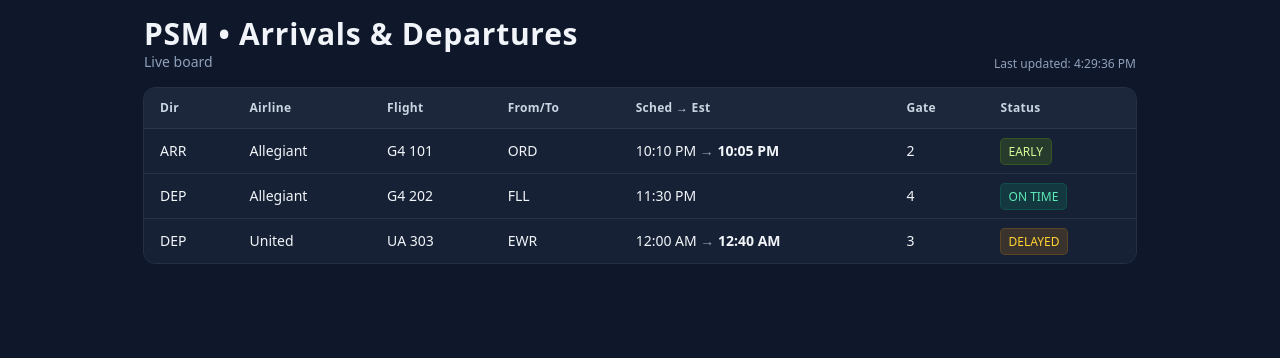
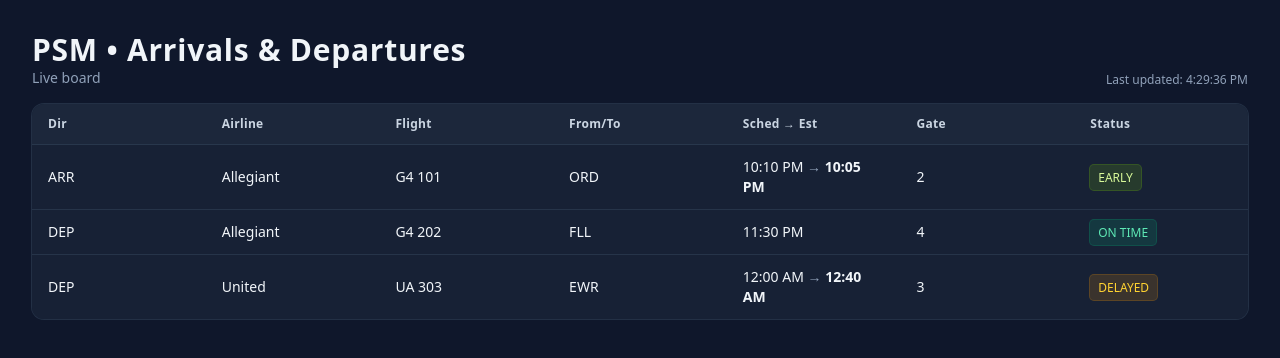
Before and after one commit to perfexx/ts-flight-board, a React (Vite) app: page / in a window 1280 px wide. Shown: the top 358 px of the page. Built offline with nearby package versions, Linux system fonts and the light colour scheme.

Commit message:
some ui changes

```diff
--- a/src/App.jsx
+++ b/src/App.jsx
@@ -6,7 +6,7 @@
   const { data, isLoading, isError, error } = useFlights({ url: FLIGHTS_URL });
 
   return (
-    <div className="max-w-5xl mx-auto p-4">
+    <div className="w-full max-w-screen-3xl mx-auto p-8">
       <header className="flex flex-col sm:flex-row sm:items-end sm:justify-between gap-2 mb-4">
         <div>
           <h1 className="text-3xl font-extrabold tracking-wide">
@@ -37,7 +37,7 @@
   return (
     <div className="w-full">
       {/* desktop/tablet */}
-      <table className="hidden md:table w-full border-collapse">
+      <table className="hidden md:table w-full border-collapse table-fixed">
         <thead className="bg-slate-800/80">
           <tr className="text-left text-slate-300">
             <Th>Dir</Th>
--- a/src/tw.css
+++ b/src/tw.css
@@ -32,6 +32,8 @@
     --color-slate-800: oklch(27.9% 0.041 260.031);
     --color-slate-900: oklch(20.8% 0.042 265.755);
     --spacing: 0.25rem;
+    --breakpoint-xl: 80rem;
+    --breakpoint-2xl: 96rem;
     --container-5xl: 64rem;
     --text-xs: 0.75rem;
     --text-xs--line-height: calc(1 / 0.75);
@@ -230,6 +232,15 @@
   .max-w-5xl {
     max-width: var(--container-5xl);
   }
+  .max-w-screen-2xl {
+    max-width: var(--breakpoint-2xl);
+  }
+  .max-w-screen-xl {
+    max-width: var(--breakpoint-xl);
+  }
+  .table-fixed {
+    table-layout: fixed;
+  }
   .border-collapse {
     border-collapse: collapse;
   }
@@ -355,6 +366,9 @@
   }
   .p-6 {
     padding: calc(var(--spacing) * 6);
+  }
+  .p-8 {
+    padding: calc(var(--spacing) * 8);
   }
   .px-2 {
     padding-inline: calc(var(--spacing) * 2);
```
